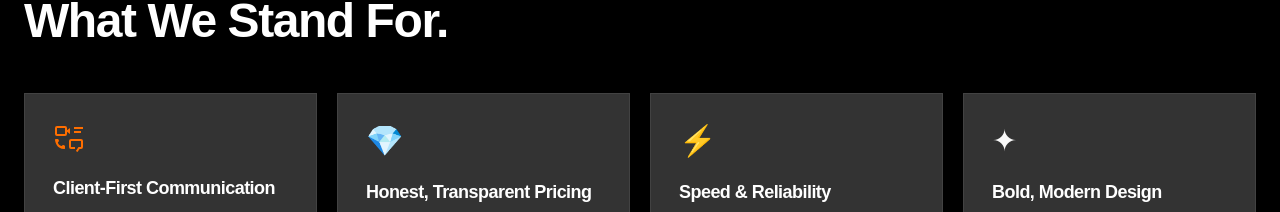
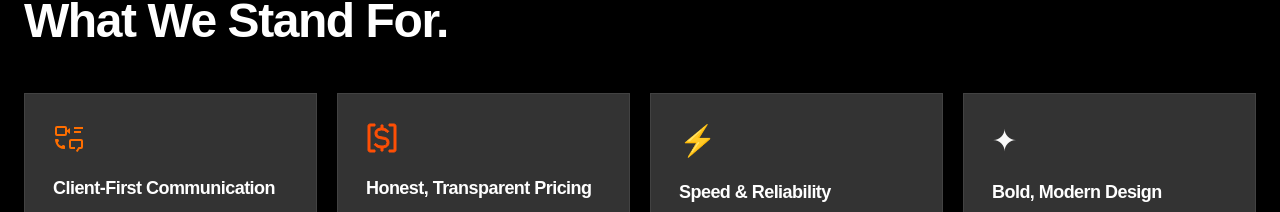
Before and after one commit to jobayerhossain-ai/Devorica-new, a React (Vite) app in the folder devorica-site/: page /about in a window 1280 px wide. Shown: the part 959-1171 px from the top of the page. Built offline with nearby package versions, Linux system fonts and the light colour scheme; a web font is replaced by a local one.

Commit message:
Update Honest, Transparent Pricing icon to custom SVG across complete workspace

```diff
--- a/devorica-site/src/pages/About.jsx
+++ b/devorica-site/src/pages/About.jsx
@@ -16,7 +16,15 @@ const VALUES = [
     ),
     key: 'value1'
   },
-  { icon: '💎', key: 'value2' },
+  {
+    icon: (
+      <svg className="w-8 h-8" viewBox="0 0 32 32" fill="#ff4e00" stroke="#ff5109">
+        <path fill="#ff4e00" d="M28 2h-5v2h5v24h-5v2h5c1.1 0 2-.9 2-2V4c0-1.1-.9-2-2-2m-5 18.52c0-4.62-3.78-5.14-6.82-5.56c-3.31-.46-5.18-.86-5.18-3.71c0-2.39 2.51-3.24 4.65-3.24c2.32 0 4.14.86 5.57 2.63l1.56-1.26C21.26 7.5 19.32 6.41 17 6.1V3h-2v3.02c-3.62.22-6 2.26-6 5.22c0 4.73 3.83 5.26 6.91 5.69c3.25.45 5.09.84 5.09 3.58c0 3.03-3.13 3.48-5 3.48c-3.43 0-4.88-.96-6.22-2.63l-1.56 1.26c1.77 2.19 3.73 3.17 6.78 3.34V29h2v-3.04c3.73-.3 6-2.33 6-5.44" stroke="#ff5109"/>
+        <path fill="#ff4e00" d="M4 4h5V2H4c-1.1 0-2 .9-2 2v24c0 1.1.9 2 2 2h5v-2H4z" stroke="#ff5109"/>
+      </svg>
+    ),
+    key: 'value2'
+  },
   { icon: '⚡', key: 'value3' },
   { icon: '✦',  key: 'value4' },
 ];
```
